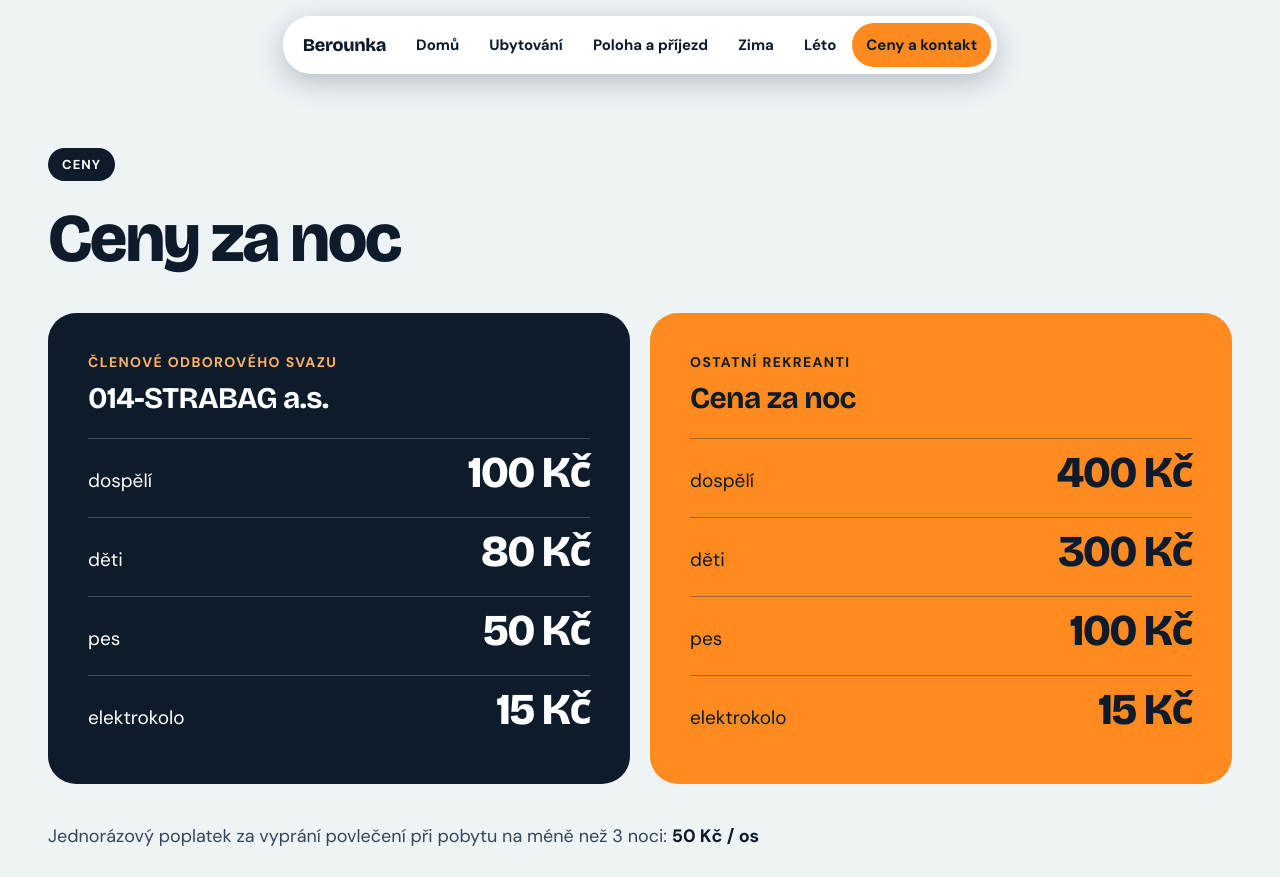
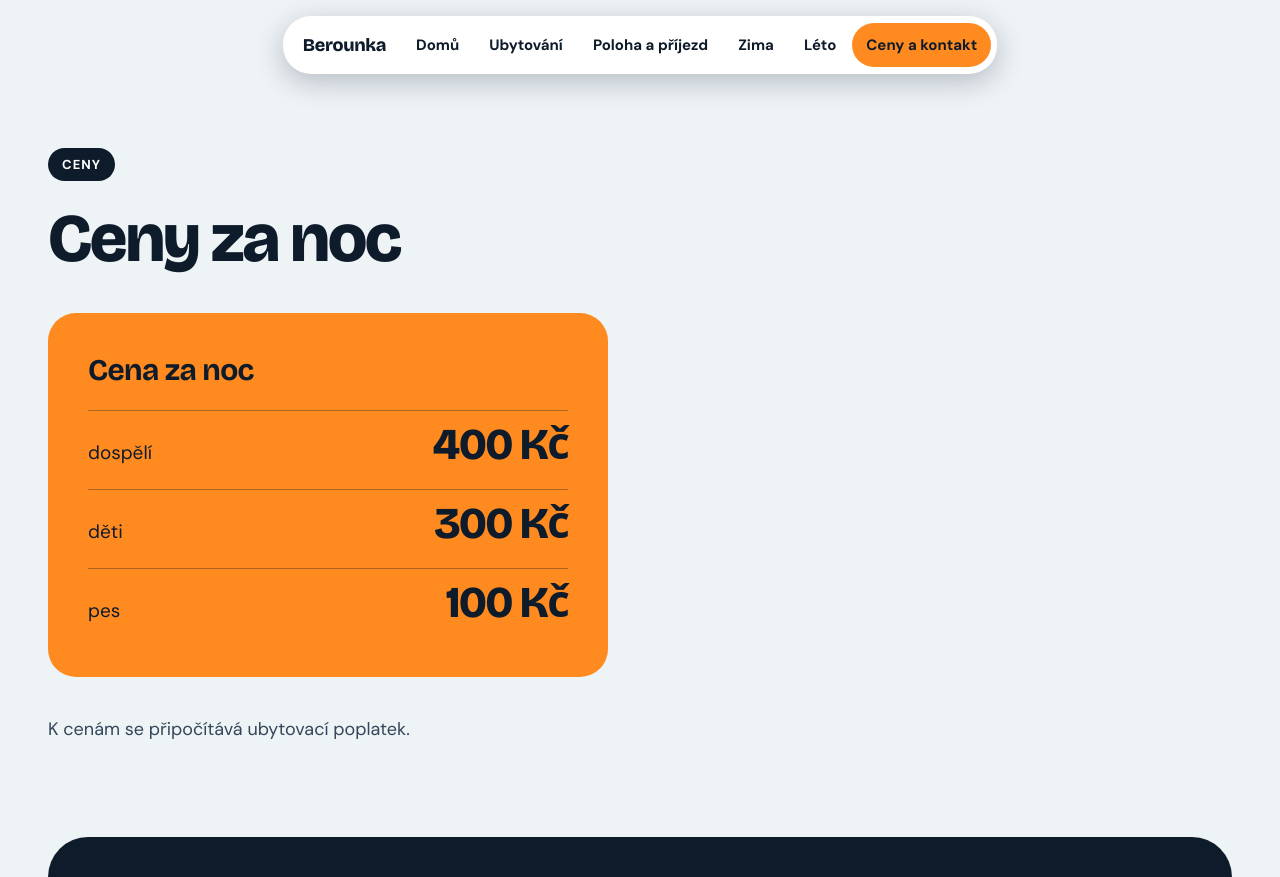
Before and after one commit to stezsky/berounka, a plain HTML site: page ceny.html in a window 1280 px wide. Shown: the top 877 px of the page. Drawn offline with nearby package versions, Linux system fonts and the light colour scheme.

Commit message:
Ceník: pouze dospělí 400, děti 300, pes 100 Kč + ubytovací poplatek
Co-Authored-By: Claude Sonnet 5.5 <noreply@anthropic.com>
Claude-Session: https://claude.ai/code/session_016L8JbeWzXZuQFvheCVfWa3

```diff
--- a/ceny.html
+++ b/ceny.html
@@ -4,7 +4,7 @@
 <meta charset="utf-8">
 <meta name="viewport" content="width=device-width, initial-scale=1">
 <title>Ceny a kontakt – Chata Berounka, Janov nad Nisou</title>
-<meta name="description" content="Ceny ubytování za noc na chatě Berounka pro členy odborového svazu 014-STRABAG a pro ostatní rekreanty, poplatek za povlečení a kontakt pro rezervace.">
+<meta name="description" content="Ceny ubytování za noc na chatě Berounka: dospělí 400 Kč, děti 300 Kč, pes 100 Kč, plus ubytovací poplatek. Kontakt pro rezervace.">
 <link rel="canonical" href="https://stezsky.github.io/berounka/ceny.html">
 <meta name="theme-color" content="#0E1B2B">
 <link rel="icon" href="favicon.svg" type="image/svg+xml">
@@ -12,7 +12,7 @@
 <meta property="og:locale" content="cs_CZ">
 <meta property="og:site_name" content="Chata Berounka">
 <meta property="og:title" content="Ceny a kontakt – Chata Berounka, Janov nad Nisou">
-<meta property="og:description" content="Ceny ubytování za noc na chatě Berounka pro členy odborového svazu 014-STRABAG a pro ostatní rekreanty, poplatek za povlečení a kontakt pro rezervace.">
+<meta property="og:description" content="Ceny ubytování za noc na chatě Berounka: dospělí 400 Kč, děti 300 Kč, pes 100 Kč, plus ubytovací poplatek. Kontakt pro rezervace.">
 <meta property="og:url" content="https://stezsky.github.io/berounka/ceny.html">
 <meta property="og:image" content="https://stezsky.github.io/berounka/img/chata02.jpg">
 <meta name="twitter:card" content="summary_large_image">
@@ -41,25 +41,14 @@
 <section class="sec" style="padding-top: 148px">
 <div class="wrap" style="display: flex; flex-direction: column; gap: 40px">
 <div style="display: flex; flex-direction: column; gap: 24px"><span class="tag">Ceny</span><h1 class="h2">Ceny za noc</h1></div>
-<div style="display: grid; grid-template-columns: repeat(auto-fit, minmax(min(380px, 100%), 1fr)); gap: 20px">
-<div class="tile dk" style="background: #0E1B2B; color: #FFFFFF; padding: 40px">
-<span style="font-size: 14px; letter-spacing: 0.1em; text-transform: uppercase; font-weight: 700; color: #FFB366">Členové odborového svazu</span>
-<h2 class="h3" style="font-size: 30px; margin-bottom: 12px">014-STRABAG a.s.</h2>
-<div class="line"><span>dospělí</span><strong class="big" style="font-size: 44px">100 Kč</strong></div>
-<div class="line"><span>děti</span><strong class="big" style="font-size: 44px">80 Kč</strong></div>
-<div class="line"><span>pes</span><strong class="big" style="font-size: 44px">50 Kč</strong></div>
-<div class="line"><span>elektrokolo</span><strong class="big" style="font-size: 44px">15 Kč</strong></div>
-</div>
+<div style="display: grid; grid-template-columns: minmax(0, 560px); gap: 20px">
 <div class="tile" style="background: #FF8A1F; padding: 40px">
-<span style="font-size: 14px; letter-spacing: 0.1em; text-transform: uppercase; font-weight: 700">Ostatní rekreanti</span>
 <h2 class="h3" style="font-size: 30px; margin-bottom: 12px">Cena za noc</h2>
 <div class="line" style="border-top-color: rgba(14,27,43,0.35)"><span>dospělí</span><strong class="big" style="font-size: 44px">400 Kč</strong></div>
 <div class="line" style="border-top-color: rgba(14,27,43,0.35)"><span>děti</span><strong class="big" style="font-size: 44px">300 Kč</strong></div>
 <div class="line" style="border-top-color: rgba(14,27,43,0.35)"><span>pes</span><strong class="big" style="font-size: 44px">100 Kč</strong></div>
-<div class="line" style="border-top-color: rgba(14,27,43,0.35)"><span>elektrokolo</span><strong class="big" style="font-size: 44px">15 Kč</strong></div>
 </div>
 </div>
-<div style="font-size: 18px; color: #33465A">Jednorázový poplatek za vyprání povlečení při pobytu na méně než 3 noci: <strong style="color: #0E1B2B">50 Kč / os</strong></div>
 <div style="font-size: 18px; color: #33465A">K cenám se připočítává ubytovací poplatek.</div>
 </div>
 </section>
```
